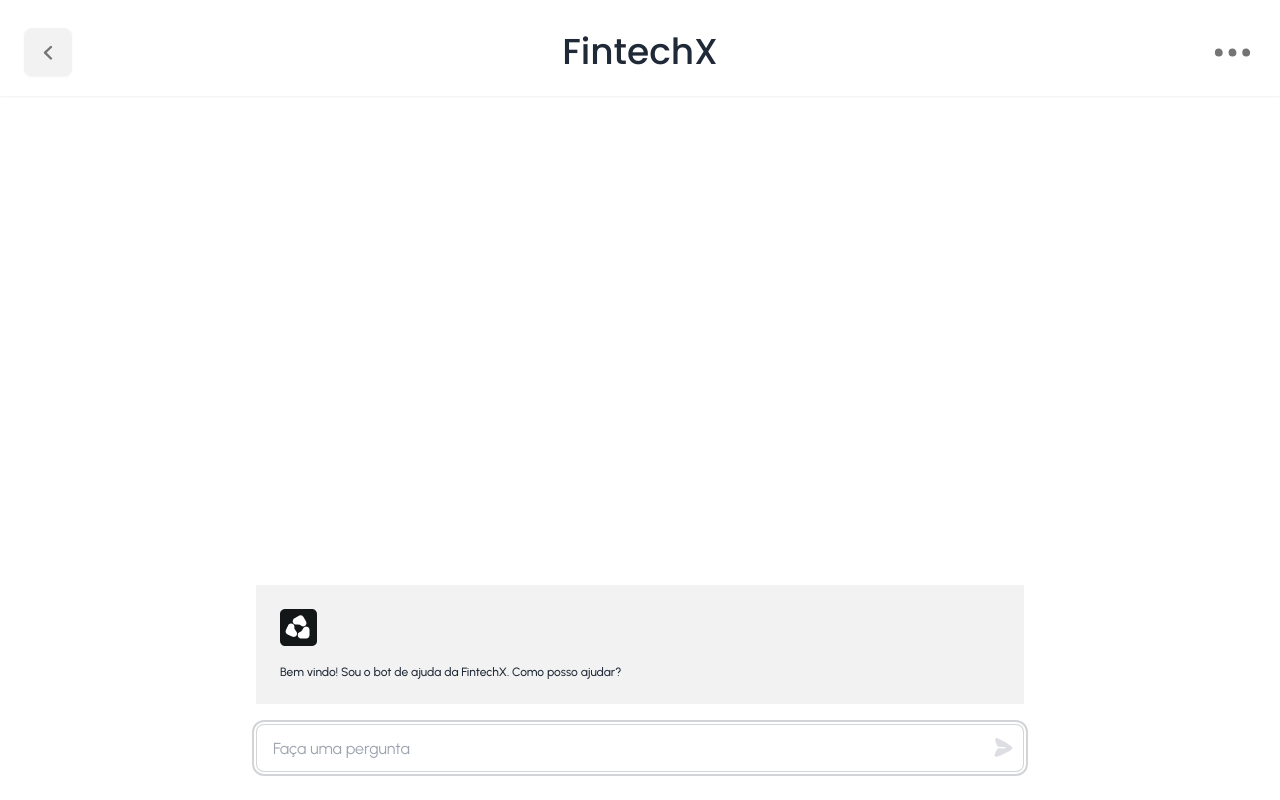
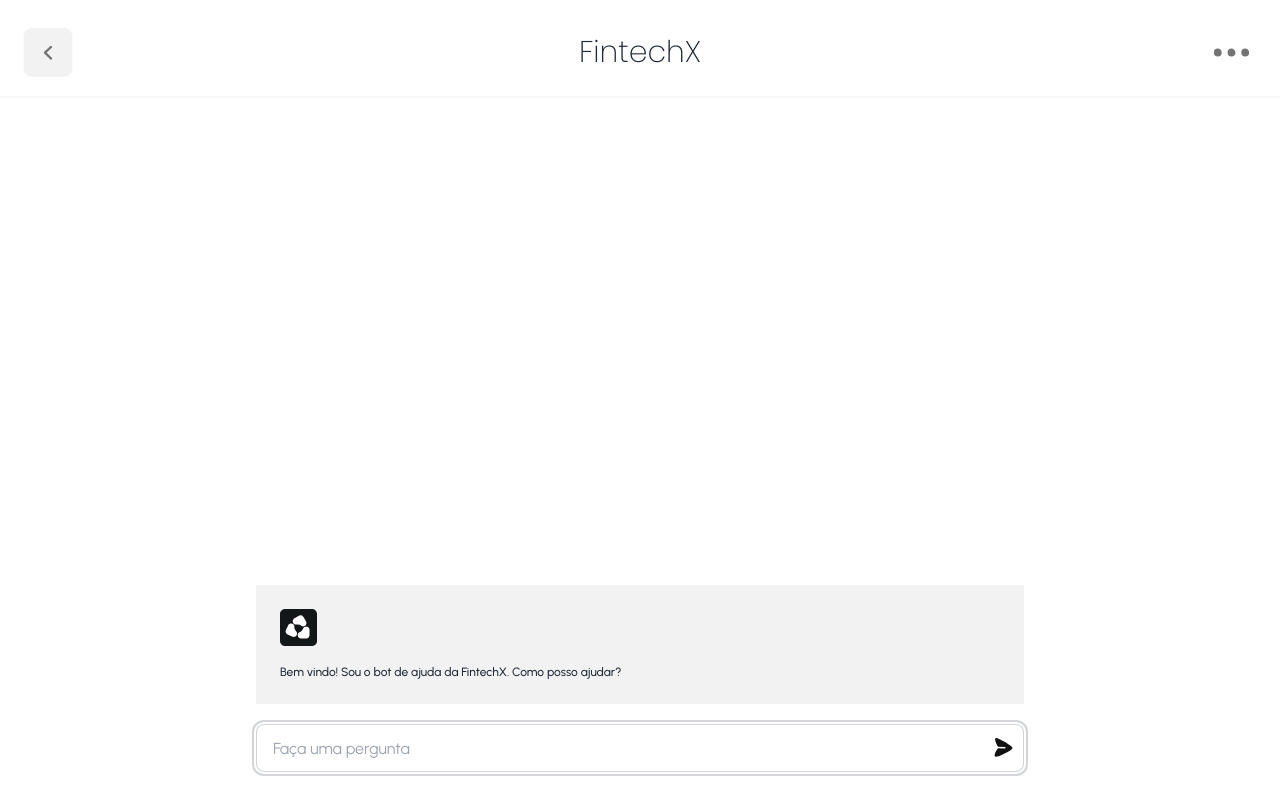
Before and after one commit to gTutini/fintechXbot, a Next.js app: page / in a window 1280 px wide. Built offline with nearby package versions, Linux system fonts and the light colour scheme.

Commit message:
feat: basic ui changes

```diff
--- a/src/assets/Send.tsx
+++ b/src/assets/Send.tsx
@@ -1,4 +1,9 @@
+import { useDarkMode } from "usehooks-ts";
+
 function Send() {
+  const { isDarkMode } = useDarkMode();
+  const fill = isDarkMode ? "#dddde4" : "#111";
+
   return (
     <svg
       width="34"
@@ -11,7 +16,7 @@
         fillRule="evenodd"
         clipRule="evenodd"
         d="M29.4635 17.1303C29.4949 17.0382 29.499 16.9397 29.4741 16.8457C28.8802 14.6201 17.8559 8.29342 14.3916 7.22972C13.4892 6.95252 12.8352 7.06414 12.4513 7.56051C11.3385 8.99719 13.6366 13.4646 14.9778 15.8006L21.9258 16.0446C22.3284 16.0587 22.6433 16.3974 22.6292 16.8012C22.6152 17.205 22.2774 17.5209 21.8748 17.5068L14.8603 17.2597C13.3506 19.5262 10.8426 23.7129 11.8371 25.1999C11.8744 25.2557 11.9152 25.3082 11.9596 25.356C12.327 25.751 12.9287 25.8549 13.749 25.6649C17.2767 24.8482 28.7148 19.3117 29.4635 17.1303Z"
-        fill="#DDDDE4"
+        fill={fill}
       />
     </svg>
   );
--- a/src/hooks/useChat.ts
+++ b/src/hooks/useChat.ts
@@ -74,6 +74,7 @@
 
   useEffect(() => {
     scrollToBottom();
+    // eslint-disable-next-line react-hooks/exhaustive-deps
   }, [history]);
 
   useEffect(() => {
--- a/src/pages/index.tsx
+++ b/src/pages/index.tsx
@@ -16,7 +16,7 @@
           <button className="btn btn-square">
             <Chevron />
           </button>
-          <h2 className="text-4xl font-semibold poppins-500">FintechX</h2>
+          <h2 className="text-3xl poppins-200">FintechX</h2>
           <button className="btn btn-square btn-ghost">
             <Dots />
           </button>
@@ -30,7 +30,11 @@
               <BotMessage key={message.id} message={message} />
             );
           })}
-
+          {isLoading && (
+            <div className="flex justify-center">
+              <span className="loading loading-dots loading-lg" />
+            </div>
+          )}
           <span ref={bottomRef} />
         </section>
 
@@ -49,7 +53,7 @@
               disabled={isLoading}
             >
               {isLoading ? (
-                <span className="loading loading-spinner loading-md" />
+                <span className="loading loading-ring loading-md" />
               ) : (
                 <Send />
               )}
```
